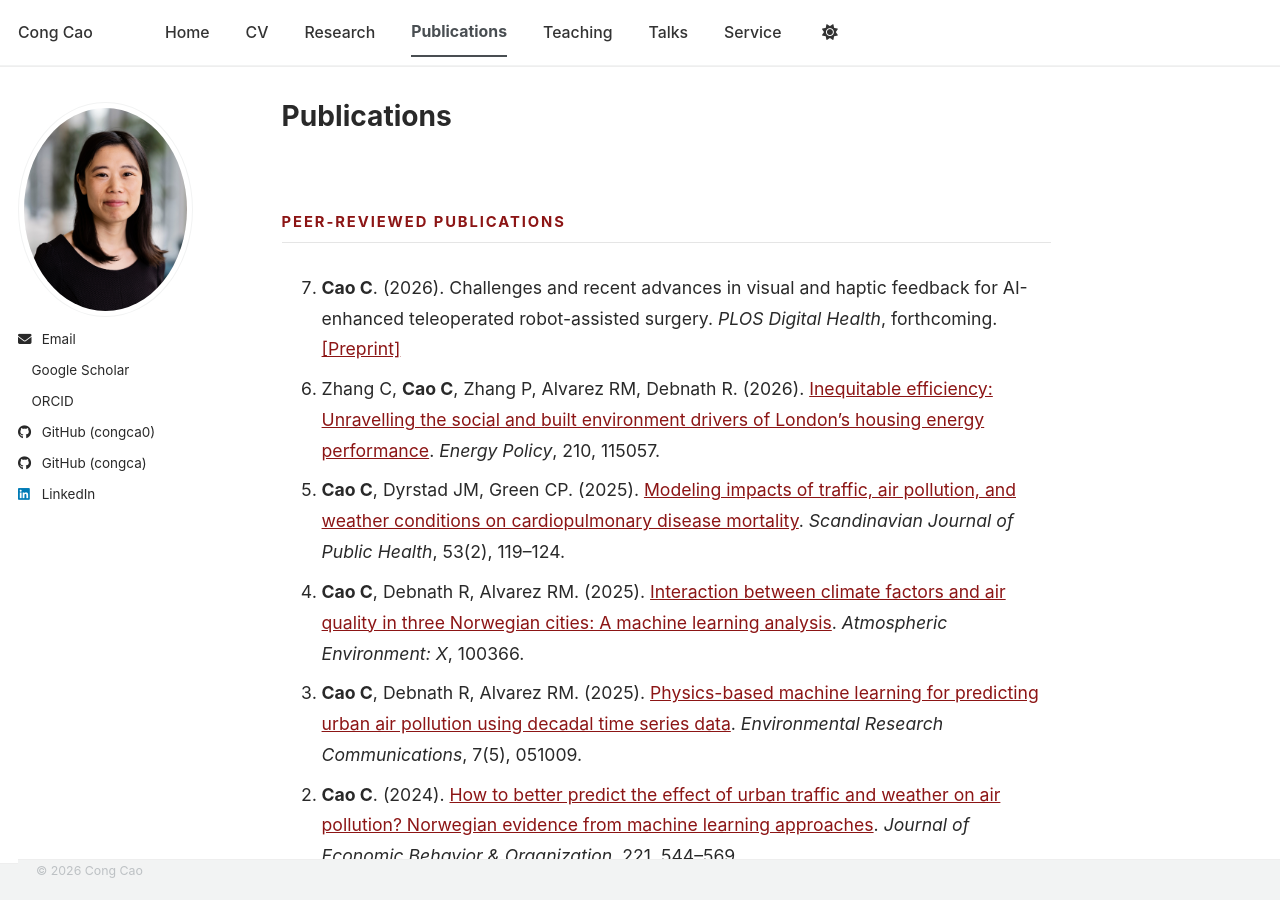
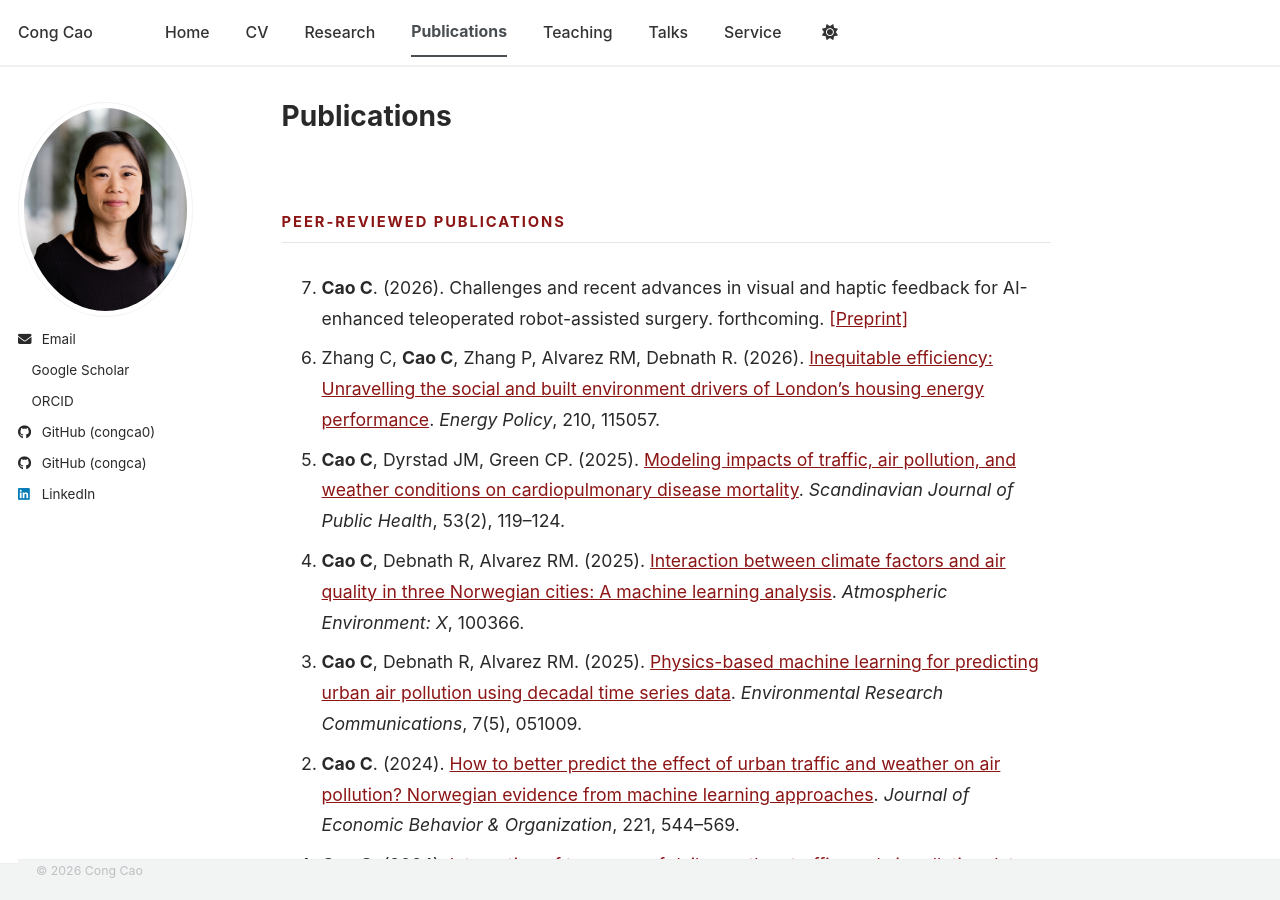
Before and after one commit to congca0/congca0.github.io, a Jekyll site: the page built from publications.md, in a window 1280 px wide and 900 px high. Built offline with Jekyll 4.4.1, drawn with Linux system fonts in a browser that asks for light colours; a style sheet for code colours, icons or effects is not loaded.

Commit message:
Update publications.md

```diff
--- a/publications.md
+++ b/publications.md
@@ -5,7 +5,7 @@ author_profile: true
 ---
 <h2>Peer-Reviewed Publications</h2>
 <ol reversed>
-<li><strong>Cao C</strong>. (2026). Challenges and recent advances in visual and haptic feedback for AI-enhanced teleoperated robot-assisted surgery. <em>PLOS Digital Health</em>, forthcoming. <a href="https://doi.org/10.2139/ssrn.6777758">[Preprint]</a></li>
+<li><strong>Cao C</strong>. (2026). Challenges and recent advances in visual and haptic feedback for AI-enhanced teleoperated robot-assisted surgery. forthcoming. <a href="https://doi.org/10.2139/ssrn.6777758">[Preprint]</a></li>
 <li>Zhang C, <strong>Cao C</strong>, Zhang P, Alvarez RM, Debnath R. (2026). <a href="https://doi.org/10.1016/j.enpol.2025.115057">Inequitable efficiency: Unravelling the social and built environment drivers of London’s housing energy performance</a>. <em>Energy Policy</em>, 210, 115057.</li>
 <li><strong>Cao C</strong>, Dyrstad JM, Green CP. (2025). <a href="https://doi.org/10.1177/14034948241290852">Modeling impacts of traffic, air pollution, and weather conditions on cardiopulmonary disease mortality</a>. <em>Scandinavian Journal of Public Health</em>, 53(2), 119–124.</li>
 <li><strong>Cao C</strong>, Debnath R, Alvarez RM. (2025). <a href="https://doi.org/10.1016/j.aeaoa.2025.100366">Interaction between climate factors and air quality in three Norwegian cities: A machine learning analysis</a>. <em>Atmospheric Environment: X</em>, 100366.</li>
```
